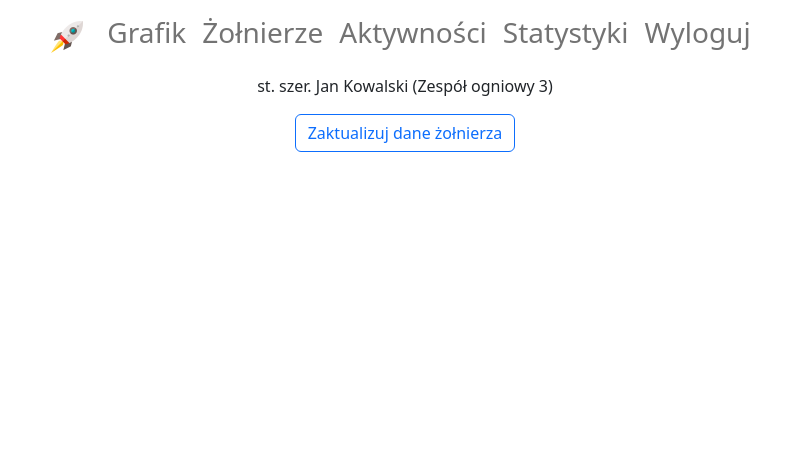
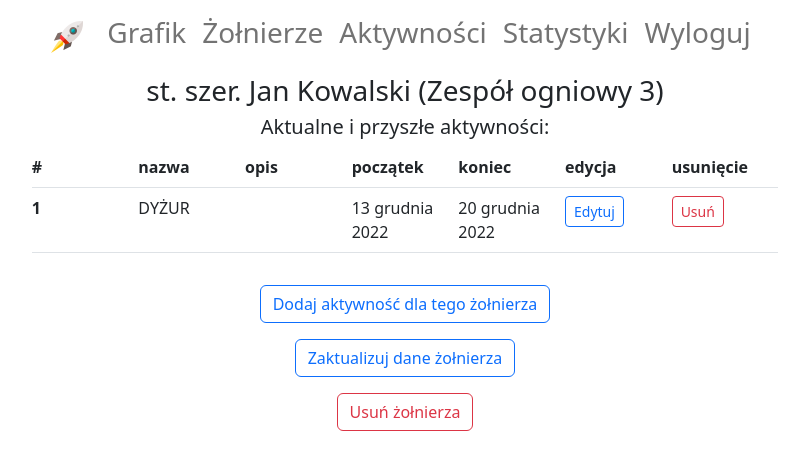
Before and after one commit to fifdee/diagram_project, a Django app: page /soldier-detail/1/ in a window 1280 px wide. Shown: the top 470 px of the page, without its empty margins (235-1044 px from the left). Run offline with Django 4.2, Linux system fonts and the light colour scheme; a user stored in the database is signed in; data comes from the database, SQL or seed files in the repository; both versions use the stored data as it was after the commit; some libraries are stand-ins or nearby versions.

Commit message:
soldier and activity CRUD (outside diagram)

```diff
--- a/diagram/models.py
+++ b/diagram/models.py
@@ -6,32 +6,35 @@ from diagram.text_choices import ranks, activity_names
 
 
 class User(AbstractUser):
-    subdivision = models.ForeignKey('Subdivision', on_delete=models.SET_NULL, null=True)
+    subdivision = models.ForeignKey('Subdivision', on_delete=models.SET_NULL, null=True, verbose_name='pododdział')
 
 
 class Subdivision(models.Model):
-    name = models.CharField(max_length=30)
+    name = models.CharField(max_length=30, verbose_name='nazwa')
 
     def __str__(self):
         return self.name
 
 
 class Soldier(models.Model):
-    rank = models.CharField(max_length=20, choices=ranks)
-    first_name = models.CharField(max_length=20)
-    last_name = models.CharField(max_length=30)
-    subdivision = models.ForeignKey(Subdivision, on_delete=models.SET_NULL, null=True, blank=True)
+    rank = models.CharField(max_length=20, choices=ranks, verbose_name='stopień')
+    first_name = models.CharField(max_length=20, verbose_name='imię')
+    last_name = models.CharField(max_length=30, verbose_name='nazwisko')
+    subdivision = models.ForeignKey(Subdivision, on_delete=models.SET_NULL, null=True, blank=True,
+                                    verbose_name='pododdział')
 
     def __str__(self):
         return f'{self.rank} {self.first_name} {self.last_name} ({self.subdivision})'
 
 
 class Activity(models.Model):
-    soldier = models.ForeignKey(Soldier, on_delete=models.SET_NULL, null=True, blank=True)
-    name = models.CharField(max_length=30, choices=activity_names)
-    description = models.TextField(null=True, blank=True)
-    start_date = models.DateField()
-    end_date = models.DateField()
+    soldier = models.ForeignKey(Soldier, on_delete=models.SET_NULL, null=True, blank=True, verbose_name='żołnierz')
+    name = models.CharField(max_length=30, choices=activity_names, verbose_name='nazwa')
+    description = models.TextField(default='', blank=True, verbose_name='opis')
+    start_date = models.DateField(verbose_name='data rozpoczęcia')
+    end_date = models.DateField(verbose_name='data zakończenia')
+    subdivision = models.ForeignKey(Subdivision, on_delete=models.SET_NULL, null=True, blank=True,
+                                    verbose_name='pododdział')
 
     def __str__(self):
         return f'{self.name}, {self.description} ({self.soldier})'
--- a/diagram/templates/diagram/soldier_detail.html
+++ b/diagram/templates/diagram/soldier_detail.html
@@ -3,10 +3,58 @@
 
 {% block content %}
     <div class="d-flex flex-column align-items-center">
-        {{ object }}
+        <h3>{{ object }}</h3>
+
+        <h5>Aktualne i przyszłe aktywności:</h5>
+        <table class="table">
+            <thead>
+            <tr class="d-flex justify-content-center">
+                <th class="col col-md-1 px-0" scope="col">#</th>
+                <th class="col col-md-1 px-0" scope="col">nazwa</th>
+                <th class="col col-md-1 px-0" scope="col">opis</th>
+                <th class="col col-md-1 px-0" scope="col">początek</th>
+                <th class="col col-md-1 px-0" scope="col">koniec</th>
+                <th class="col col-md-1 px-0" scope="col">edycja</th>
+                <th class="col col-md-1 px-0" scope="col">usunięcie</th>
+            </tr>
+            </thead>
+            <tbody>
+            {% for activity in activities %}
+                <tr class="d-flex justify-content-center">
+                    <th class="col col-md-1 px-0" scope="row">{{ forloop.counter }}</th>
+                    <td class="col col-md-1 px-0">{{ activity.name }}</td>
+                    <td class="col col-md-1 px-0">{{ activity.description }}</td>
+                    <td class="col col-md-1 px-0">{{ activity.start_date }}</td>
+                    <td class="col col-md-1 px-0">{{ activity.end_date }}</td>
+                    <td class="col col-md-1 px-0">
+                        <a href="{% url 'activity-update' activity.pk %}">
+                            <button class="btn btn-outline-primary btn-sm">Edytuj</button>
+                        </a>
+                    </td>
+                    <td class="col col-md-1 px-0">
+                        <a href="{% url 'activity-delete' activity.pk %}">
+                            <button class="btn btn-outline-danger btn-sm">Usuń</button>
+                        </a>
+                    </td>
+                </tr>
+            {% empty %}
+                <tr class="d-flex justify-content-center">
+                    <td class="col col-md-7 px-0">Brak aktywności dla ww. żołnierza</td>
+                </tr>
+            {% endfor %}
+            </tbody>
+        </table>
+
+        <a class="mt-3" href="{% url 'activity-create' soldier_pk=object.pk %}">
+            <button class="btn btn-outline-primary">Dodaj aktywność dla tego żołnierza</button>
+        </a>
 
         <a class="mt-3" href="{% url 'soldier-update' object.pk %}">
             <button class="btn btn-outline-primary">Zaktualizuj dane żołnierza</button>
         </a>
+
+        <a class="mt-3" href="{% url 'soldier-delete' object.pk %}">
+            <button class="btn btn-outline-danger">Usuń żołnierza</button>
+        </a>
     </div>
 {% endblock %}
--- a/diagram/templates/diagram/soldier_list.html
+++ b/diagram/templates/diagram/soldier_list.html
@@ -22,6 +22,10 @@
             color: black;
         }
     </style>
+
+    <div class="d-flex flex-column align-items-center">
+        <h3>{{ request.user.subdivision }}</h3>
+    </div>
 
     <table class="table">
         <thead>
--- a/diagram/urls.py
+++ b/diagram/urls.py
@@ -1,6 +1,7 @@
 from django.urls import path
 
-from diagram.views import ShowDiagram, SoldierList, SoldierUpdate, SoldierDetail, SoldierCreate
+from diagram.views import ShowDiagram, SoldierList, SoldierUpdate, SoldierDetail, SoldierCreate, SoldierDelete, \
+    ActivityUpdate, ActivityDelete, ActivityCreate
 
 urlpatterns = [
     path('', ShowDiagram.as_view(), name='show-diagram'),
@@ -8,4 +9,8 @@ urlpatterns = [
     path('soldier-detail/<int:pk>/', SoldierDetail.as_view(), name='soldier-detail'),
     path('soldier-update/<int:pk>/', SoldierUpdate.as_view(), name='soldier-update'),
     path('soldier-create/', SoldierCreate.as_view(), name='soldier-create'),
+    path('soldier-delete/<int:pk>/', SoldierDelete.as_view(), name='soldier-delete'),
+    path('activity-update/<int:pk>/', ActivityUpdate.as_view(), name='activity-update'),
+    path('activity-delete/<int:pk>/', ActivityDelete.as_view(), name='activity-delete'),
+    path('activity-create/<int:soldier_pk>/', ActivityCreate.as_view(), name='activity-create'),
 ]
--- a/diagram/views.py
+++ b/diagram/views.py
@@ -1,13 +1,15 @@
+from django import forms
 from django.contrib import messages
 from django.contrib.auth import get_user_model
 from django.contrib.auth.mixins import LoginRequiredMixin
-from django.shortcuts import render, redirect
+from django.http import Http404
+from django.shortcuts import render, redirect, get_object_or_404
 from django.urls import reverse
 from django.utils.timezone import now
 from django.views import generic
 import datetime
 
-from diagram.forms import SoldierForm
+from diagram.forms import SoldierForm, ActivityForm
 from diagram.models import Soldier, Activity
 from diagram.text_choices import activity_names
 
@@ -79,7 +81,8 @@ class ShowDiagram(LoginRequiredMixin, generic.View):
                     name=previous_activity.name,
                     description=previous_activity.description,
                     start_date=day + datetime.timedelta(days=1),
-                    end_date=end_date
+                    end_date=end_date,
+                    subdivision=request.user.subdivision
                 )
 
         new_activity = None
@@ -88,7 +91,8 @@ class ShowDiagram(LoginRequiredMixin, generic.View):
                 soldier=soldier,
                 name=activity_name,
                 start_date=day,
-                end_date=day
+                end_date=day,
+                subdivision=request.user.subdivision
             )
 
         if new_activity:
@@ -137,7 +141,13 @@ class SoldierDetail(LoginRequiredMixin, generic.DetailView):
     template_name = 'diagram/soldier_detail.html'
 
     def get_queryset(self):
-        return Soldier.objects.filter(subdivision=self.request.user.subdivision).order_by('last_name')
+        return Soldier.objects.filter(subdivision=self.request.user.subdivision)
+
+    def get_context_data(self, **kwargs):
+        context = super(SoldierDetail, self).get_context_data(**kwargs)
+        context['activities'] = Activity.objects.filter(soldier=self.get_object(), end_date__gte=now()).order_by(
+            'start_date')
+        return context
 
 
 class SoldierUpdate(LoginRequiredMixin, generic.UpdateView):
@@ -150,7 +160,7 @@ class SoldierUpdate(LoginRequiredMixin, generic.UpdateView):
         return redirect('soldier-detail', pk=soldier.pk)
 
     def get_queryset(self):
-        return Soldier.objects.filter(subdivision=self.request.user.subdivision).order_by('last_name')
+        return Soldier.objects.filter(subdivision=self.request.user.subdivision)
 
 
 class SoldierCreate(LoginRequiredMixin, generic.CreateView):
@@ -166,3 +176,70 @@ class SoldierCreate(LoginRequiredMixin, generic.CreateView):
         messages.add_message(self.request, messages.SUCCESS, 'Dodano żołnierza.')
 
         return redirect('soldier-detail', pk=new_soldier.pk)
+
+
+class SoldierDelete(LoginRequiredMixin, generic.DeleteView):
+    template_name = 'diagram/soldier_delete.html'
+    model = Soldier
+
+    def get_queryset(self):
+        return Soldier.objects.filter(subdivision=self.request.user.subdivision)
+
+    def get_success_url(self):
+        messages.add_message(self.request, messages.SUCCESS, 'Usunięto żołnierza.')
+        return reverse('soldier-list')
+
+
+class ActivityUpdate(LoginRequiredMixin, generic.UpdateView):
+    template_name = 'diagram/activity_update.html'
+    form_class = ActivityForm
+
+    def form_valid(self, form):
+        activity = form.save()
+        messages.add_message(self.request, messages.SUCCESS, 'Zmodyfikowano aktywność.')
+        return redirect('soldier-detail', pk=activity.soldier.pk)
+
+    def get_queryset(self):
+        return Activity.objects.filter(subdivision=self.request.user.subdivision)
+
+
+class ActivityDelete(LoginRequiredMixin, generic.View):
+    def get(self, request, pk):
+        try:
+            activity = Activity.objects.get(pk=pk, subdivision=request.user.subdivision)
+        except Activity.DoesNotExist:
+            raise Http404()
+
+        soldier_pk = activity.soldier.pk
+        messages.add_message(request, messages.SUCCESS, 'Usunięto aktywność.')
+        activity.delete()
+
+        return redirect('soldier-detail', pk=soldier_pk)
+
+
+class ActivityCreate(LoginRequiredMixin, generic.CreateView):
+    model = Activity
+    template_name = 'diagram/activity_create.html'
+
+    def get_context_data(self, **kwargs):
+        context = super(ActivityCreate, self).get_context_data(**kwargs)
+        soldier = get_object_or_404(Soldier, pk=self.kwargs['soldier_pk'])
+        context['soldier_pk'] = soldier.pk
+        return context
+
+    def get_form(self, form_class=None):
+        form = super(ActivityCreate, self).get_form(form_class=ActivityForm)
+        soldier = get_object_or_404(Soldier, pk=self.kwargs['soldier_pk'])
+        form.fields['soldier'].initial = soldier
+        form.fields['start_date'].widget = forms.widgets.DateInput(attrs={'type': 'date'})
+        form.fields['end_date'].widget = forms.widgets.DateInput(attrs={'type': 'date'})
+        return form
+
+    def form_valid(self, form):
+        soldier = get_object_or_404(Soldier, pk=self.kwargs['soldier_pk'])
+        activity = form.save(commit=False)
+        activity.soldier = soldier
+        activity.subdivision = self.request.user.subdivision
+        activity.save()
+
+        return redirect('soldier-detail', pk=soldier.pk)
--- a/diagram_project/settings.py
+++ b/diagram_project/settings.py
@@ -142,6 +142,8 @@ STATICFILES_DIRS = [
 ]
 
 AUTH_USER_MODEL = 'diagram.User'
+LOGIN_REDIRECT_URL = '/'
+LOGOUT_REDIRECT_URL = '/'
 
 ACCOUNT_USER_MODEL_USERNAME_FIELD = None
 ACCOUNT_EMAIL_REQUIRED = True
```
Also changed, not shown: diagram/forms.py (+12 -1 lines), diagram/templates/diagram/activity_create.html (added, +15 -0 lines), diagram/templates/diagram/activity_update.html (added, +13 -0 lines), diagram/templates/diagram/soldier_delete.html (added, +16 -0 lines), db.sqlite3, diagram/migrations/0003_alter_activity_description_alter_activity_name.py (added), diagram/migrations/0004_activity_subdivision.py (added).
